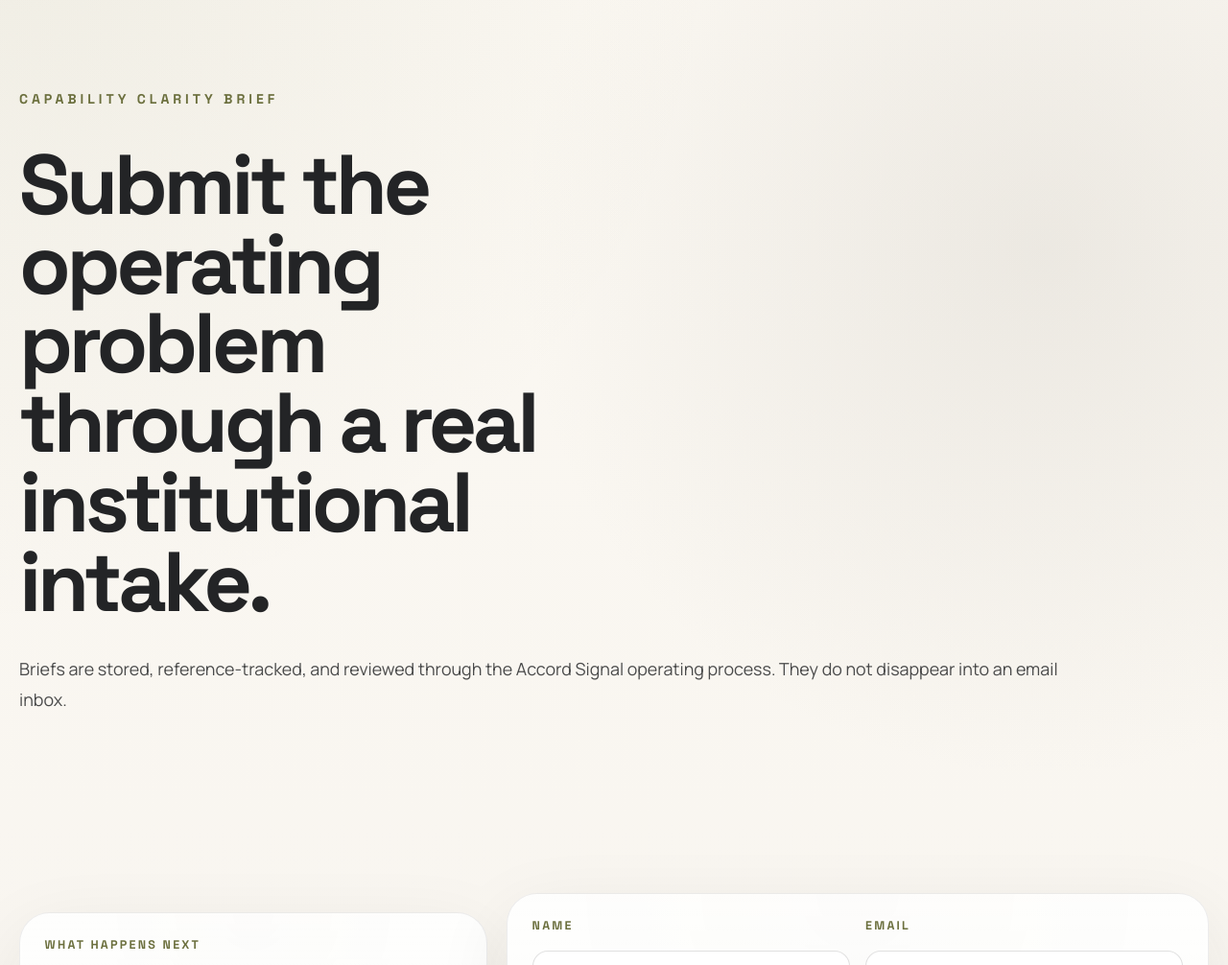
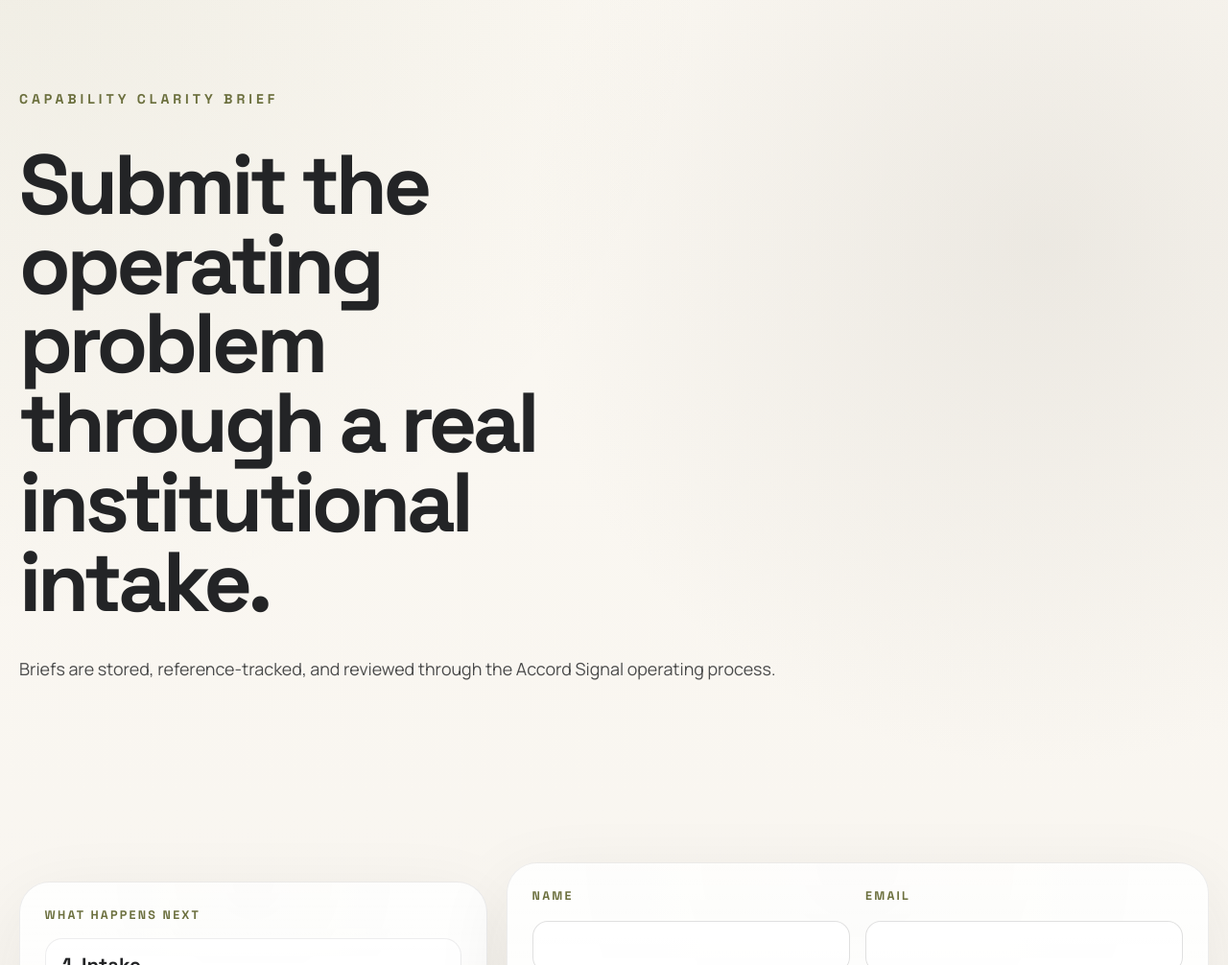
Before and after one commit to nentswunienterprises-oss/accord-signal, a website: page brief/index.html in a window 1280 px wide. Shown: the part 94-1100 px from the top of the page at 96% size. Drawn offline with Linux system fonts and the light colour scheme.

Commit message:
Remove brief inbox copy

```diff
--- a/brief/index.html
+++ b/brief/index.html
@@ -34,7 +34,7 @@
         <div class="section-heading" data-reveal>
           <p class="eyebrow">Capability Clarity Brief</p>
           <h1 class="page-title">Submit the operating problem through a real institutional intake.</h1>
-          <p class="section-text">Briefs are stored, reference-tracked, and reviewed through the Accord Signal operating process. They do not disappear into an email inbox.</p>
+          <p class="section-text">Briefs are stored, reference-tracked, and reviewed through the Accord Signal operating process.</p>
         </div>
       </section>
 
```
